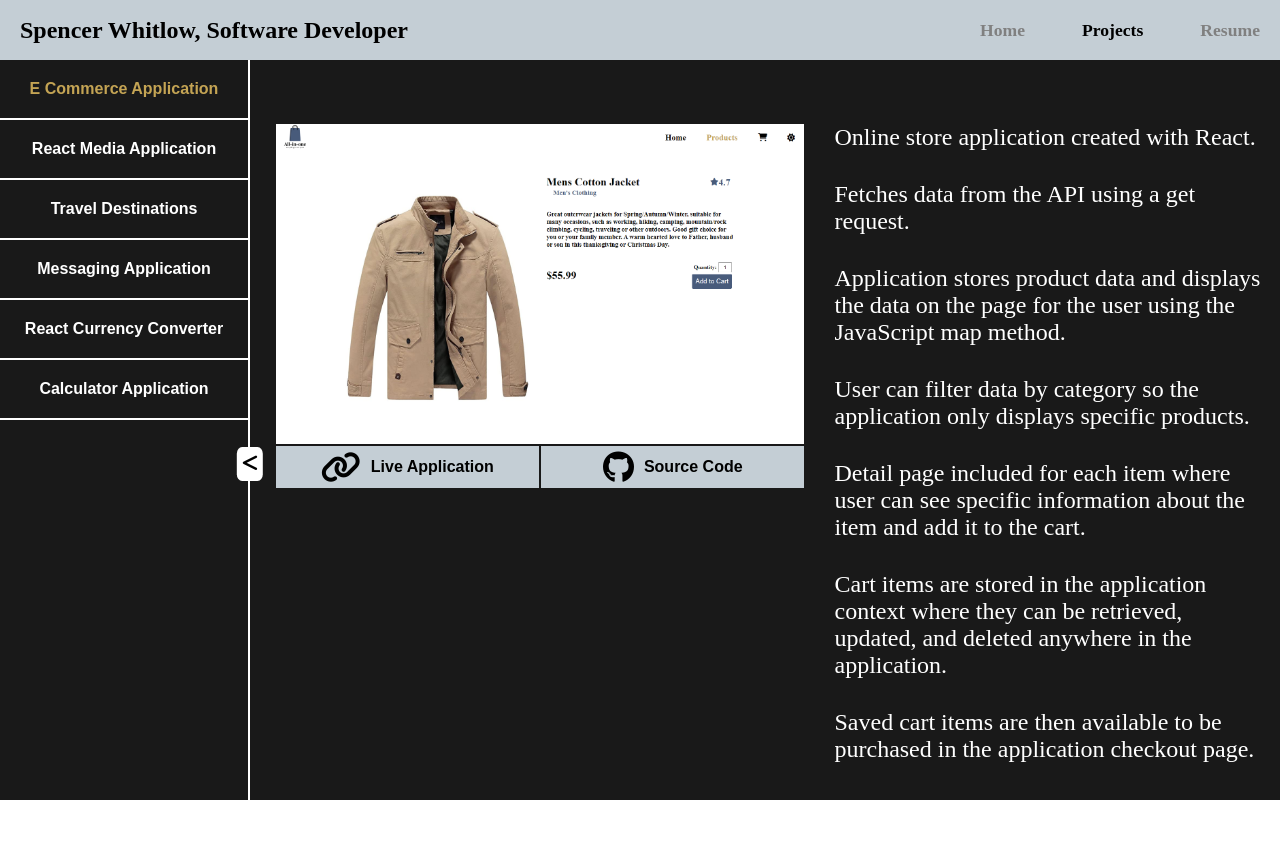
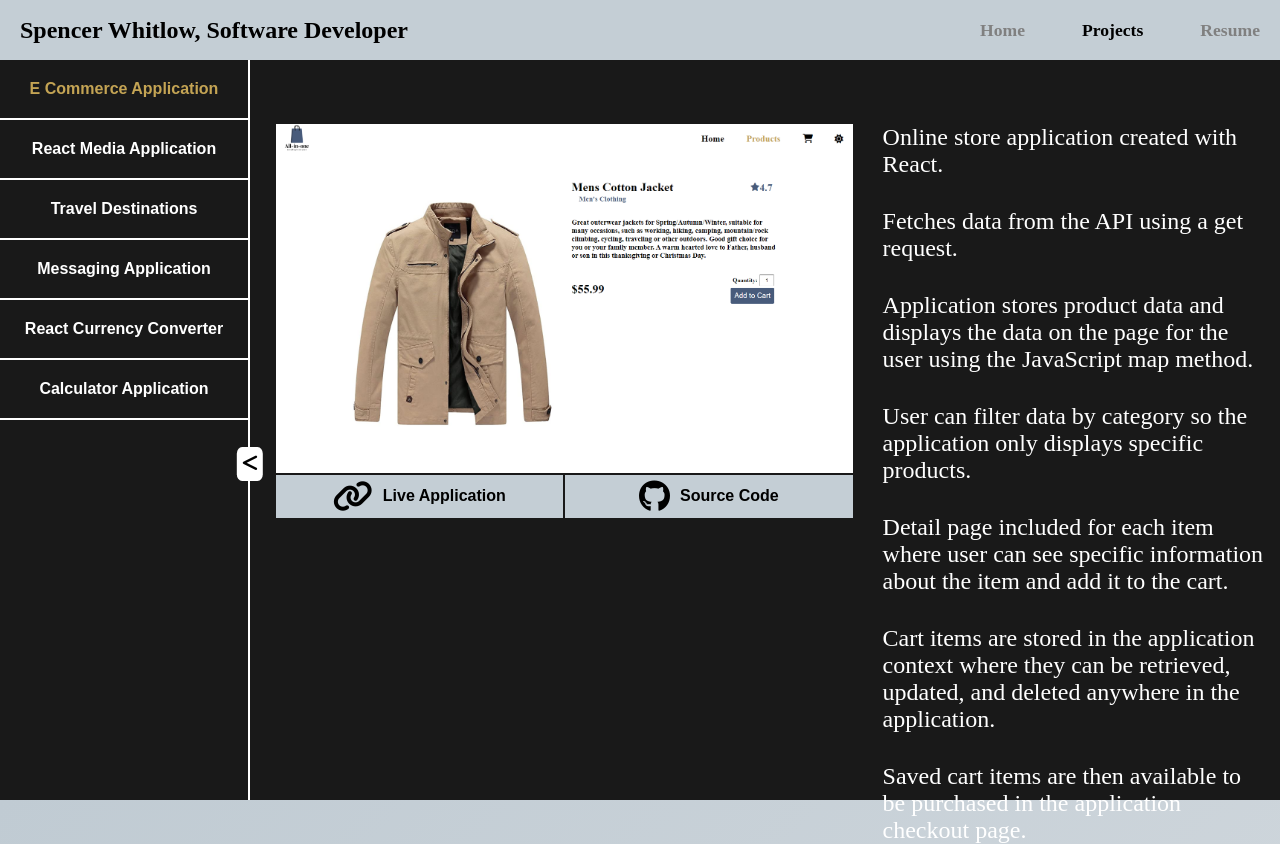
Before and after one commit to skwhit/react-portfolio, a React (Create React App) app: page /projects in a window 1280 px wide. Before the commit the page ends 800 px from the top, so only its background shows below. Built offline with nearby package versions, Linux system fonts and the light colour scheme; the HTML template or start-up script is replaced by a standard one.

Commit message:
added ultrawide support to products page

```diff
--- a/src/components/landing/Icon.jsx
+++ b/src/components/landing/Icon.jsx
@@ -14,10 +14,10 @@ export default function Icon({ icon }) {
 
   return (
     <button className={`icon-container icon-${icon.id}`} onClick={handleClick}>
-      <p className="icon">
+      <div className="icon">
         <i className={icon.faClass}></i>
         <p>{icon.title}</p>
-      </p>
+      </div>
       <div className="icon-title">
         {/* <p>{icon.title}</p> */}
       </div>
--- a/src/components/landing/Landing.css
+++ b/src/components/landing/Landing.css
@@ -139,6 +139,7 @@
   /* color: rgb(51, 51, 86); */
   /* font-weight: bold; */
   font-size: 1rem;
+  color: black;
 }
 
 @keyframes icon-rotate {
--- a/src/components/projects/Projects.css
+++ b/src/components/projects/Projects.css
@@ -91,7 +91,8 @@
 }
 
 .detail-one {
-  width: 55%;
+  width: 60%;
+  max-width: 1200px;
   display: flex;
   flex-direction: column;
   gap: 2px;
@@ -100,7 +101,8 @@
 }
 
 .detail-two {
-  width: 45%;
+  width: 40%;
+  max-width: 800px;
   display: flex;
   flex-direction: column;
   /* justify-content: center; */
@@ -162,6 +164,15 @@
   width: 100%;
 }
 
+@media (min-width: 2000px) {
+  .project-detail {
+    justify-content: center;
+    align-items: flex-start;
+    padding-top: 1%;
+  }
+}
+
+
 @media (max-width: 1200px) {
   .projects-container {
     /* padding-top: 70px; */
```
